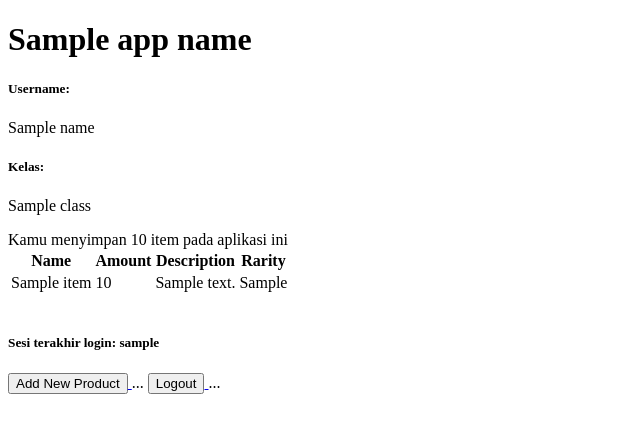
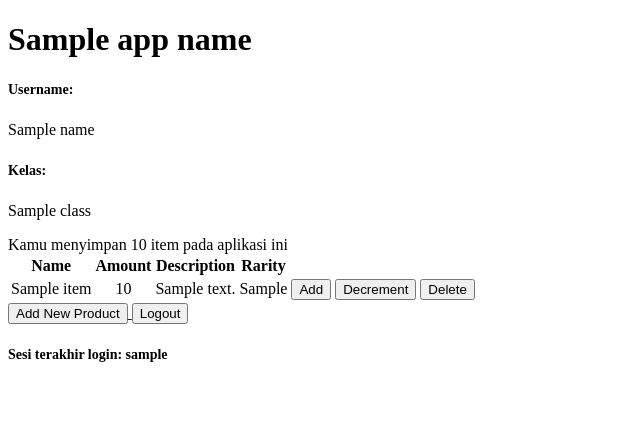
Before and after one commit to RafliMahesa/minechesty, a Django app: template main/templates/main.html in a window 1280 px wide. Shown: the top 433 px of the page, without its empty margins (0-640 px from the left). Run offline with Django 4.2, Linux system fonts and the light colour scheme; tables that the repository leaves empty hold one stand-in row (values such as "Sample post"); the template is opened without the code that fills it: values that come from a table or form of the project are taken from there, most other values are stand-ins (such as "Sample title", 1, 10 or a date in 2020).

Commit message:
Menambah tombol untuk bonus

```diff
--- a/main/templates/main.html
+++ b/main/templates/main.html
@@ -3,10 +3,10 @@
 {% block content %}
     <h1>{{app_name}}</h1>
 
-    <h5>Username:</h5>
+    <h5 style="font-size: 14px;">Username:</h5>
     <p>{{name}}</p>
 
-    <h5>Kelas:</h5>
+    <h5 style="font-size: 14px;">Kelas:</h5>
     <p>{{class}}</p>
 
     <td>Kamu menyimpan {{total}} item pada aplikasi ini</td>
@@ -22,17 +22,31 @@
     {% comment %} Berikut cara memperlihatkan data produk di bawah baris ini {% endcomment %}
     {% for barang in item %}
         <tr>
-            <td>{{barang.name}}</td>
-            <td>{{barang.amount}}</td>
-            <td>{{barang.description}}</td>
-            <td>{{barang.rarity}}</td>
+            <td style="text-align: center;">{{barang.name}}</td>
+            <td style="text-align: center;">{{barang.amount}}</td>
+            <td style="text-align: center;">{{barang.description}}</td>
+            <td style="text-align: center;">{{barang.rarity}}</td>
+            <td>
+                <form method="post" action="{% url 'main:tambah_amount' barang.id %}">
+                    {% csrf_token %}
+                    <button type="submit">Add</button>
+                </form>
+            </td>
+            <td>
+                <form method="post" action="{% url 'main:kurang_amount' barang.id %}">
+                    {% csrf_token %}
+                    <button type="submit">Decrement</button>
+                </form>
+            </td>
+            <td>
+                <form method="post" action="{% url 'main:hapus_item' barang.id %}">
+                    {% csrf_token %}
+                    <button type="submit">Delete</button>
+                </form>
+            </td>
         </tr>
     {% endfor %}
 </table>
-
-<br />
-
-<h5>Sesi terakhir login: {{ last_login }}</h5>
 
 <a href="{% url 'main:create_product' %}">
     <button>
@@ -40,12 +54,12 @@
     </button>
 </a>
 
-...
 <a href="{% url 'main:logout' %}">
     <button>
         Logout
     </button>
 </a>
-...
+
+<h5 style="font-size: 14px;">Sesi terakhir login: {{ last_login }}</h5>
 
 {% endblock content %}
--- a/main/urls.py
+++ b/main/urls.py
@@ -1,5 +1,5 @@
 from django.urls import path
-from main.views import show_main, create_product, show_xml, show_json, show_xml_by_id, show_json_by_id, register, login_user, logout_user
+from main.views import show_main, create_product, show_xml, show_json, show_xml_by_id, show_json_by_id, register, login_user, logout_user, tambah_amount, kurang_amount, hapus_item
 
 app_name = 'main'
 
@@ -13,4 +13,7 @@ urlpatterns = [
     path('register/', register, name='register'),
     path('login/', login_user, name='login'),
     path('logout/', logout_user, name='logout'),
+    path('tambah/<int:id>/', tambah_amount, name='tambah_amount'),
+    path('kurang/<int:id>/', kurang_amount, name='kurang_amount'),
+    path('hapus/<int:id>/', hapus_item, name='hapus_item'),
 ]
```
Also changed, not shown: main/views.py (+17 -0 lines), README.md.
